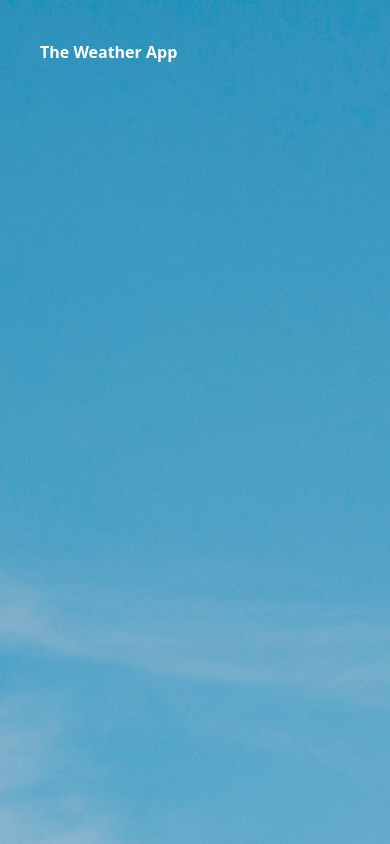
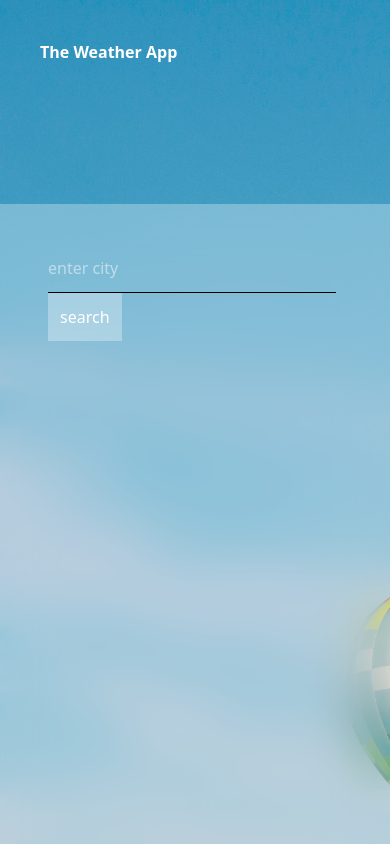
Before and after one commit to blameleo/Weather-App, a React (Create React App) app: page / in a window 390 px wide. Shown: the top 844 px of the page. Built offline with nearby package versions, Linux system fonts and the light colour scheme.

Commit message:
made app responsive

```diff
--- a/src/components/Details.jsx
+++ b/src/components/Details.jsx
@@ -2,7 +2,7 @@
 
 export default function Details(props) {
   return (
-    <div className="mt-64">
+    <div className="hidden sm:block mt-64">
       <h1 className="font-bold mb-10">Weather details</h1>
 
       <div className="flex justify-between py-5">
--- a/src/components/Display.jsx
+++ b/src/components/Display.jsx
@@ -1,20 +1,23 @@
+
 
 const Display = (props) => {
   return (
-    <div className="grid pl-10  h-screen col-span-2  text-white">
-      <h1 className="mt-10 font-black">The Weather App</h1>
+    <div className=" grid pl-10  sm:h-screen col-span-2  text-white">
+      <h1 className="mb-10 sm:mb-0 mt-10 font-black">The Weather App</h1>
 
-      <div className="flex sm:justify-around items-center   ">
+      <div className="sm:flex sm:justify-around items-center   ">
         {props.degree ? <h1 className="text-8xl">{props.degree}°C</h1> : null}
-        <div>
+        <div className="py-10 sm:py-0">
           <h1 className="text-4xl font-extrabold">{props.name}</h1>
           <p>{props.time}</p>
         </div>
-        <div>
+        <div className="mb-5 sm:mb-0">
           <img src={props.icon} alt="" />
-          <p>{props.condition}</p>
+          <p >{props.condition}</p>
         </div>
       </div>
+
+
     </div>
   );
 };
--- a/src/components/Inputside.jsx
+++ b/src/components/Inputside.jsx
@@ -20,13 +20,14 @@
   // },[inputText])
 
   return (
-    <div className=" text-white px-12 h-screen  backdrop-blur-xl bg-white/30">
+    <div className=" mb-0 text-white px-12  h-screen  backdrop-blur-xl bg-white/30">
       <form
         onSubmit={(e) => {
           e.preventDefault();
           props.click(inputText);
           setState(true)
           setInputText("");
+
         }}
         className=" py-10"
       >
@@ -44,7 +45,7 @@
         </div>
       </form>
 
-      {state &&  <Details cloudy={props.cloudy} humidity={props.humidity} wind={props.wind} feels={props.feels}/>}
+      {state &&  <Details  cloudy={props.cloudy} humidity={props.humidity} wind={props.wind} feels={props.feels}/>}
     </div>
   );
 };
```
